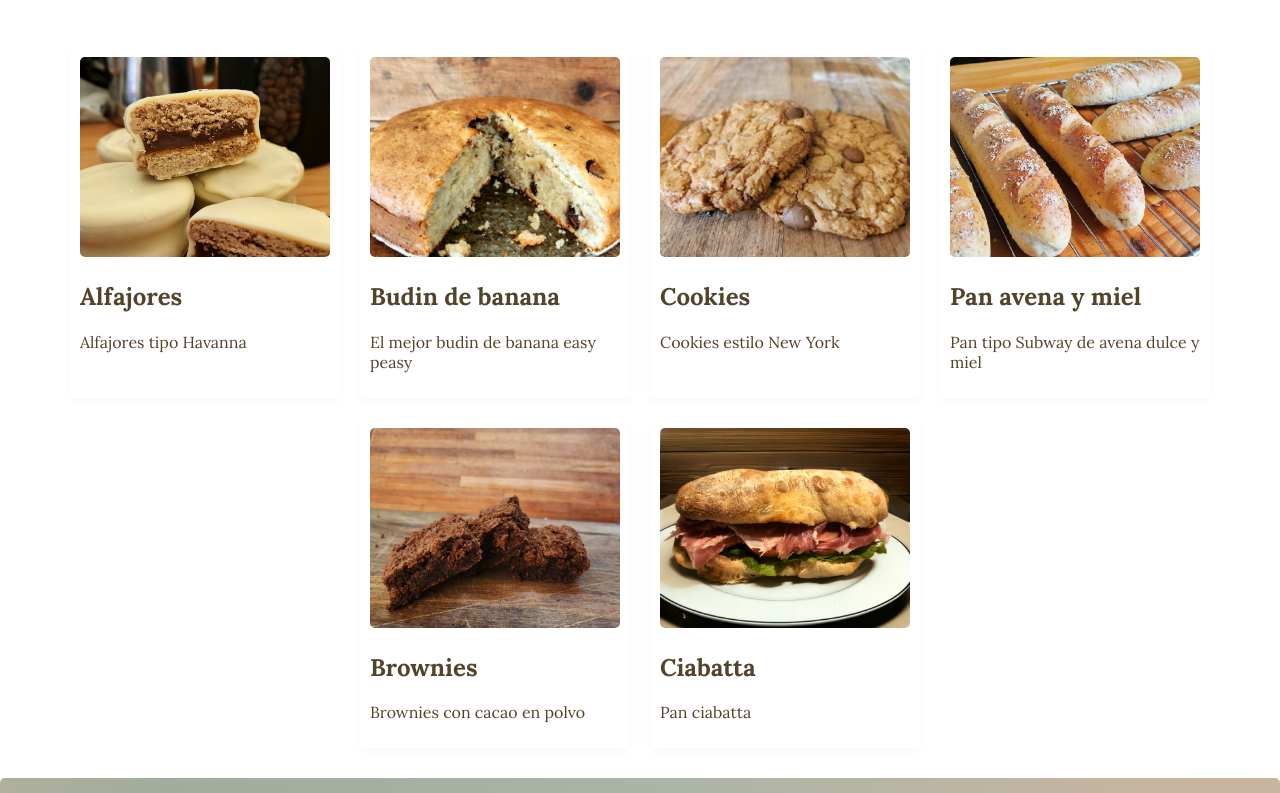
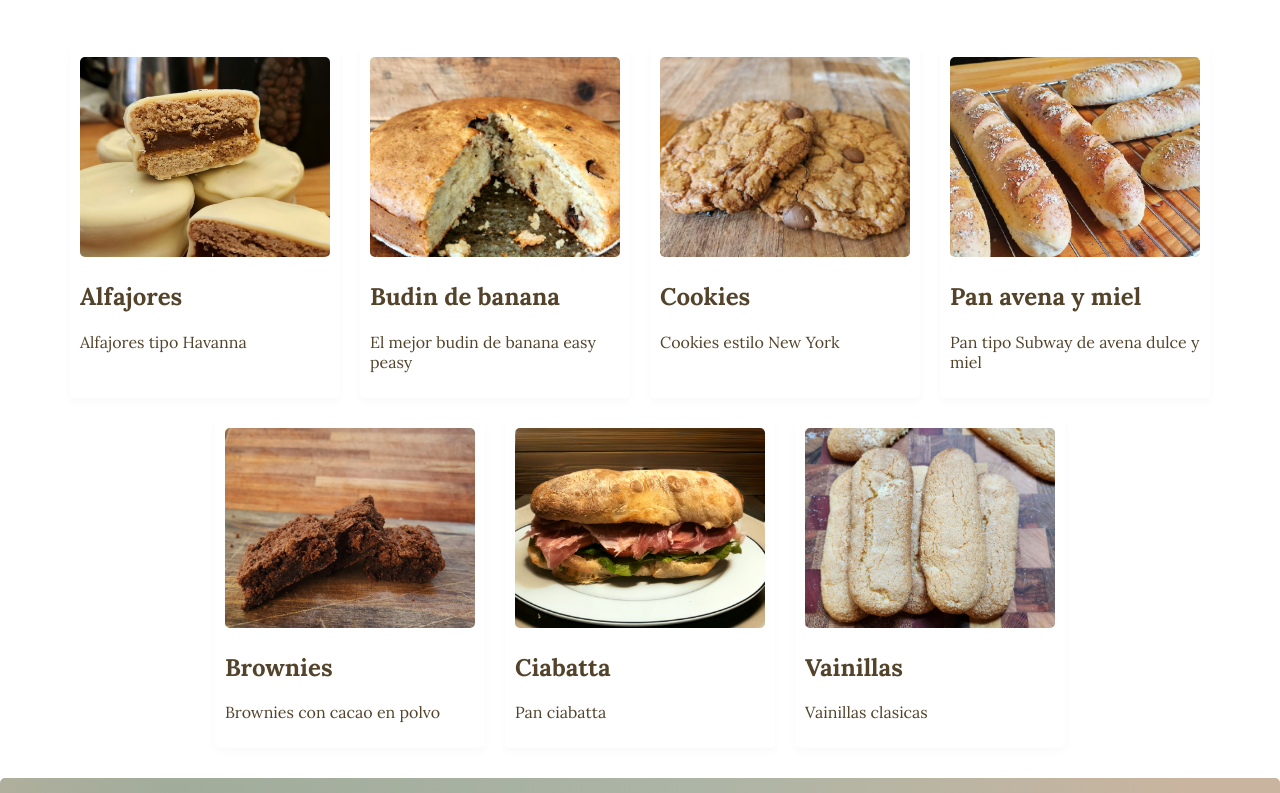
Before and after one commit to solGrana/Mantisnet-Cooking, a website: page public/index.html in a window 1280 px wide. Shown: the part 198-991 px from the top of the page. Drawn offline with Linux system fonts and the light colour scheme.

Commit message:
update styles

```diff
--- a/public/recipes.json
+++ b/public/recipes.json
@@ -53,6 +53,15 @@
       "recipeImage": "images/ciabatta.png",
       "url": "ciabatta.html",
       "id": "jqnxvlh"
+    },
+    {
+      "recipeName": "Vainillas",
+      "recipeDescription": "Vainillas clasicas",
+      "recipeIngredients": "100gr Azucar.\n4 Yemas.\n4 claras.\n110gr Harina.\nEscencia de vainilla.",
+      "recipeSteps": "En batidora batir las claras a punto nieve con 50 gramos de azúcar.\nMezclar en un bol yemas con 50 gramos de azúcar.\nAgregar la mitad de las claras al bol de las yemas y mezclar bien.\nAñadir harina tamizada y con movimientos envolventes incorporar.\nIncorporar las claras restantes y unirlas con movimientos envolventes.\nAgregar esencia de vainilla.\nColocar la preparación en una manga y darle forma sobre una placa con papel manteca.\nEspolvorear las vainillas con azúcar.\nRociar con agua y cocinar en horno a 180 °C hasta dorar (10 minutos).",
+      "recipeImage": "images/vainillas.jpeg",
+      "url": "vainillas.html",
+      "id": "id-1724272160960-e44kobkk1"
     }
   ]
 }
--- a/public/styles.css
+++ b/public/styles.css
@@ -196,6 +196,7 @@ footer {
 }
 
 .recipe-card {
+    transition: transform 0.3s;
     border-radius: 5px;
     margin: 10px;
     padding: 10px;
@@ -225,7 +226,7 @@ footer {
 }
 
 .recipe-card:hover {
-    transform: scale(1.03);
+    transform: scale(1.05);
     box-shadow: 0 8px 16px rgba(0, 0, 0, 0.2);
     /* Sombra más fuerte al hacer hover */
 }
```
Also changed, not shown: public/images/vainillas.jpeg (added).
